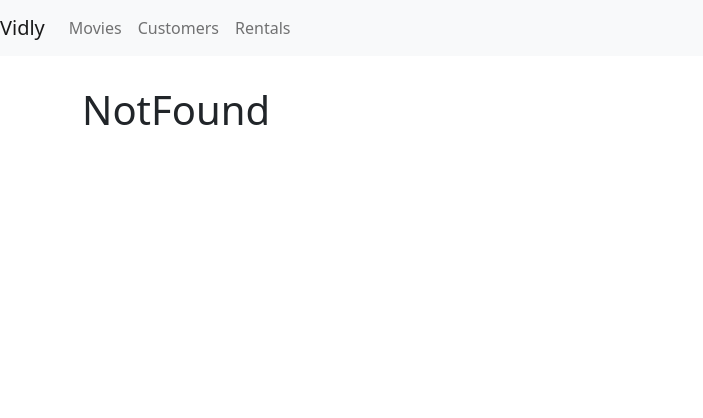
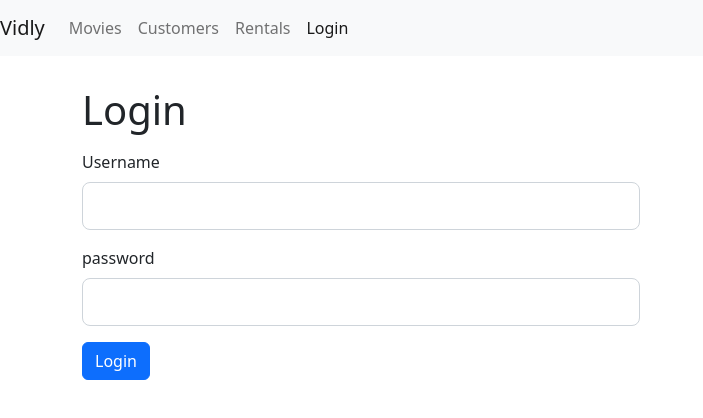
Before and after one commit to maniplek/Movies-React-App, a React (Create React App) app: page /login in a window 1280 px wide. Before the commit this address led to /not-found. Shown: the top 418 px of the page, without its empty margins (0-703 px from the left). Built offline with nearby package versions, Linux system fonts and the light colour scheme.

Commit message:
Login form and basic validation

```diff
--- a/src/App.js
+++ b/src/App.js
@@ -7,6 +7,7 @@
 import NotFound from "./components/notFound";
 import Rentals from "./components/rentals";
 import MovieForm from "./components/movieForm";
+import LoginForm from "./components/loginForm";
 
 class App extends Component {
   render() {
@@ -15,6 +16,7 @@
         <NavBar />
         <main className="container">
           <Switch>
+            <Route path="/login" component={LoginForm}></Route>
             <Route path="/movies/:id" component={MovieForm}></Route>
             <Route path="/movies" component={Movies}></Route>
             <Route path="/customers" component={Customers}></Route>
--- /dev/null
+++ b/src/components/common/input.jsx
@@ -0,0 +1,22 @@
+import React from "react";
+
+const Input = ({ name, label, value, onChange, error }) => {
+  return (
+    <div className="form-group  mt-3">
+      {label}
+      <label htmlFor={name}></label>
+      <input
+        value={value}
+        onChange={onChange}
+        id={name}
+        name={name}
+        type="text"
+        className="form-control form-control-lg w-50 mt-2"
+      />
+      {/**this will occar/ will be displayed when there is an error*/}
+      {error && <div className="alert alert-danger w-50">{error}</div>}
+    </div>
+  );
+};
+
+export default Input;
--- /dev/null
+++ b/src/components/loginForm.jsx
@@ -0,0 +1,86 @@
+import React, { Component } from "react";
+import Input from "./common/input";
+
+class LoginForm extends Component {
+  state = {
+    account: { username: "", password: "" },
+    errors: {},
+  };
+
+  //to find an error we can use //errors.find(e=>e.name === 'username) but this can be not clean instead let's use error object we defined in state
+
+  validate = () => {
+    const errors = {};
+
+    const { account } = this.state;
+    if (account.username.trim() === "")
+      errors.username = "Username is required.";
+    if (account.password.trim() === "")
+      errors.password = "Password is required.";
+
+    return Object.keys(errors).length === 0 ? null : errors; // this will return array of all the keys in this object
+  };
+
+  handleSubmit = (e) => {
+    e.preventDefault(); //here we are preventing submition of the form before next line
+
+    const errors = this.validate();
+    this.setState({ errors: errors || {} }); // this means error shhould always have an object that's why we added OR {}
+    if (errors) return null;
+
+    // call the server
+    console.log("submited....");
+  };
+
+  validateProperty =  ({name, value}) => {
+    if(name === 'username'){
+        if(value.trim() === '') return 'Username is required.'
+        // ... any other validation...
+    }
+    if(name === 'password'){
+        if(value.trim() === '') return 'Password is required.'
+    }
+  }
+
+  handleChange = ({ currentTarget: input }) => {
+
+    const errors = {...this.state.errors};
+    const errorMessage = this.validateProperty(input) //this is checking error on each input
+    if(errorMessage) errors[input.name] = errorMessage //this is the eeror message we will get in validationProperty function
+    else delete errors[input.name] //if there is no error in input feild
+
+    const account = { ...this.state.account };
+    account[input.name] = input.value;
+    this.setState({ account, errors });
+  };
+
+  render() {
+    const { account, errors } = this.state;
+    return (
+      <div>
+        <h1>Login</h1>
+        <form onSubmit={this.handleSubmit}>
+          <Input
+            name="username"
+            value={account.username}
+            label="Username"
+            onChange={this.handleChange}
+            error={errors.username}
+          />
+
+          <Input
+            name="password"
+            value={account.password}
+            label="password"
+            onChange={this.handleChange}
+            error={errors.password}
+          />
+
+          <button className="button btn btn-primary mt-3">Login</button>
+        </form>
+      </div>
+    );
+  }
+}
+
+export default LoginForm;
--- a/src/components/navBar.jsx
+++ b/src/components/navBar.jsx
@@ -29,6 +29,9 @@
           <NavLink className="nav-item nav-link" to="/rentals">
             Rentals
           </NavLink>
+          <NavLink className="nav-item nav-link" to="/login">
+            Login
+          </NavLink>
         </div>
       </div>
     </nav>
```
